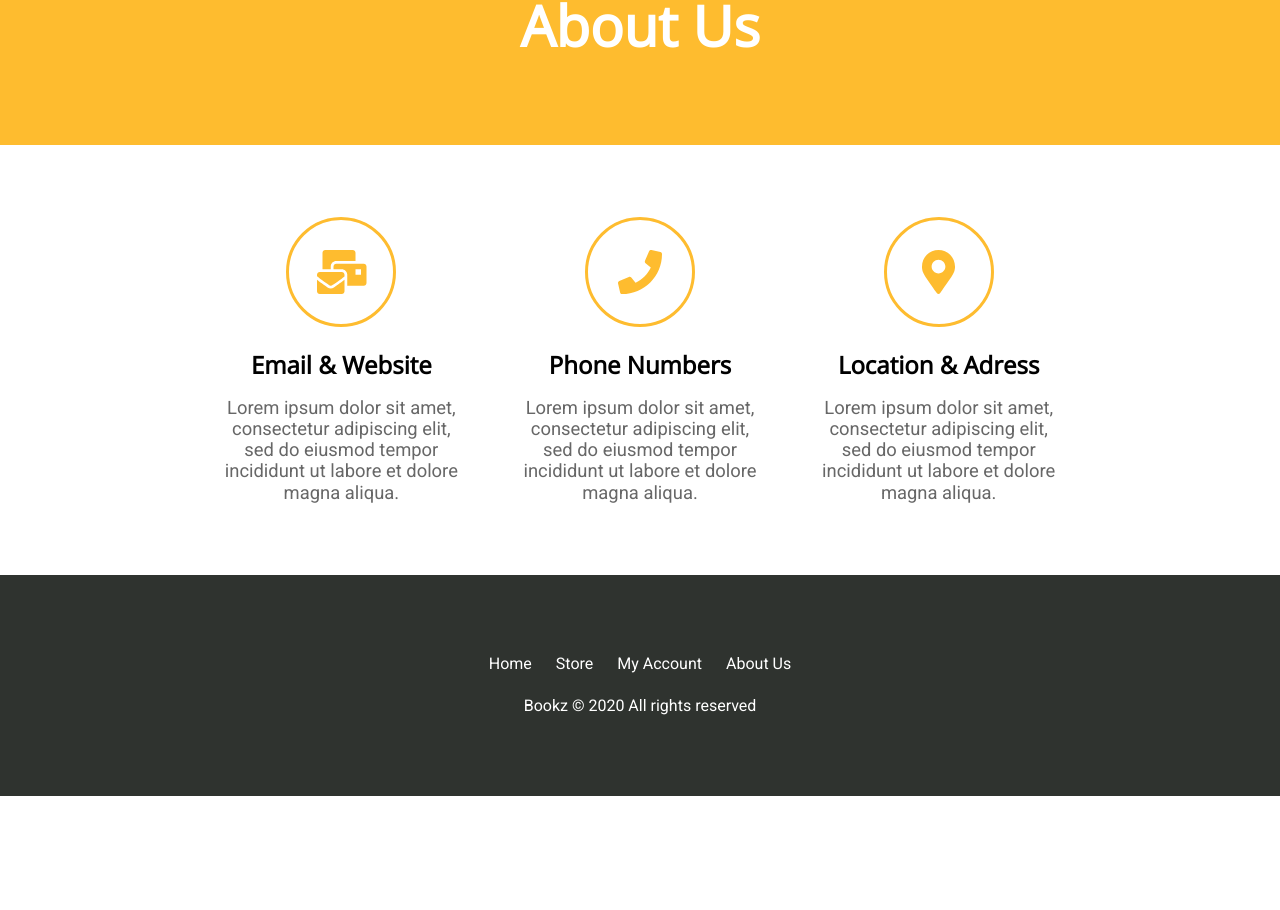
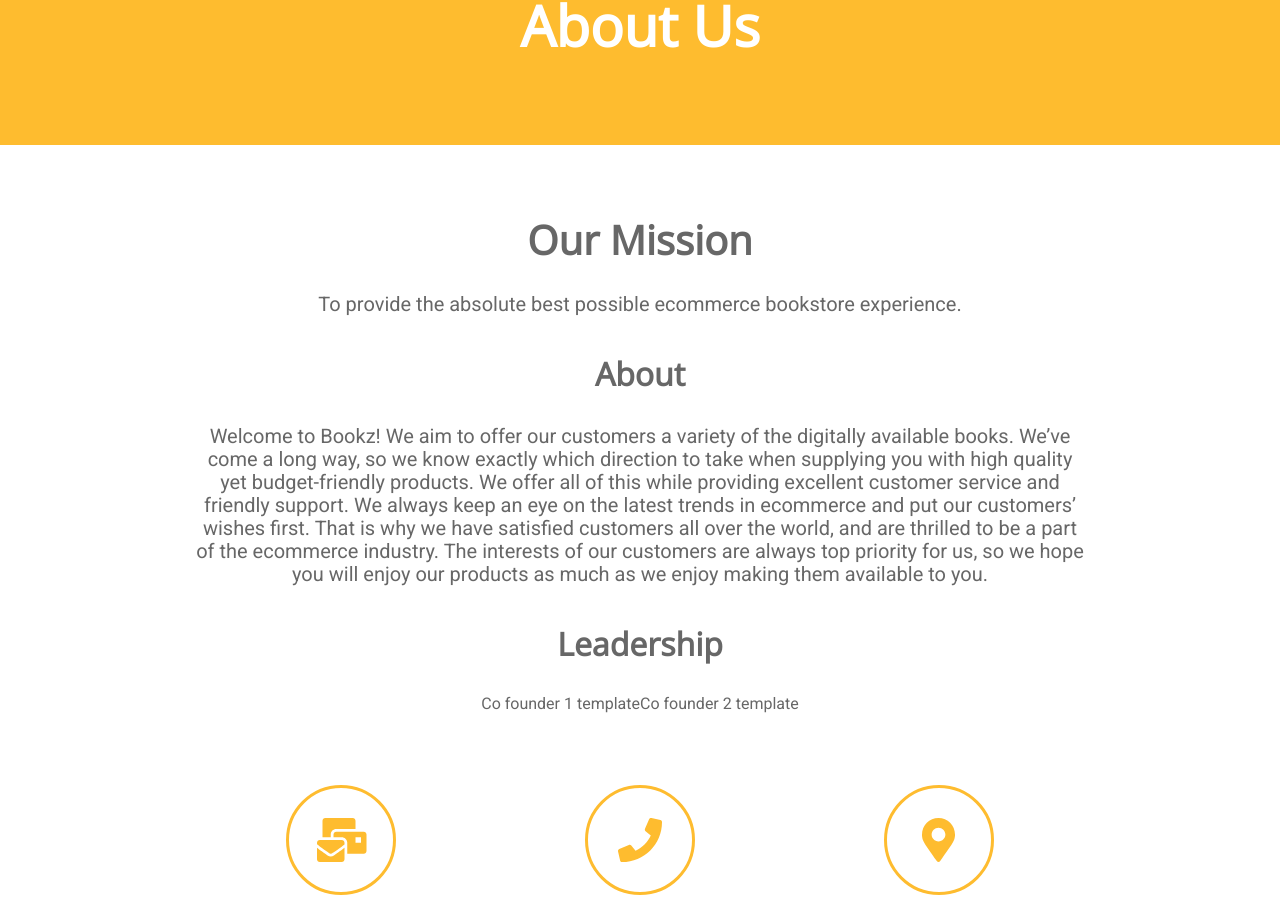
Before and after one commit to Urs97/ecommerce-bookstore-app, a React (Create React App) app: page /about in a window 1280 px wide. Shown: the part 287-1197 px from the top of the page. Before the commit the page ends 1083 px from the top, so only its background shows below. Built offline with nearby package versions, Linux system fonts and the light colour scheme.

Commit message:
started adding content to about us page

```diff
--- a/src/components/AboutUs/AboutUs.js
+++ b/src/components/AboutUs/AboutUs.js
@@ -31,6 +31,17 @@
     return (
         <main>
             <PageHeader title="About Us" color="yellow"/>
+            <section className="about-us-main">
+                <h1 className="title">Our Mission</h1>
+                <p>To provide the absolute best possible ecommerce bookstore experience.</p>
+                <h2 className="title">About</h2>
+                <p>Welcome to Bookz! We aim to offer our customers a variety of the digitally available books. We’ve come a long way, so we know exactly which direction to take when supplying you with high quality yet budget-friendly products. We offer all of this while providing excellent customer service and friendly support. We always keep an eye on the latest trends in ecommerce and put our customers’ wishes first. That is why we have satisfied customers all over the world, and are thrilled to be a part of the ecommerce industry. The interests of our customers are always top priority for us, so we hope you will enjoy our products as much as we enjoy making them available to you.</p>
+                <h2 className="title">Leadership</h2>
+                <section className="leadership">
+                    <div>Co founder 1 template</div>
+                    <div>Co founder 2 template</div>
+                </section>
+            </section>
             <BulletPointContainer mode={"expanded"} icons={icons} titles={titles} texts={texts} color={"yellow"}/>
         </main>
     )
--- a/src/components/AboutUs/AboutUs.scss
+++ b/src/components/AboutUs/AboutUs.scss
@@ -1 +1,33 @@
 @import '../../styles/shared.scss';
+
+.about-us-main {
+    padding: $vertical-content-padding $horizontal-content-padding;
+    padding-bottom: 0;
+
+    h1 {
+        font-size: 2.5em;
+        margin: 0;
+        padding-bottom: 0.75em;
+    }
+
+    h2 {
+        font-size: 2em;
+        padding-bottom: 1em;
+    }
+
+    p {
+        font-size: 1.25em;
+        padding-bottom: 2em;
+    }
+
+    .leadership {
+        display: flex;
+        align-items: center;
+        justify-content: center;
+    }
+}
+
+.about-us-main > * {
+    text-align: center;
+    color: $text-color;
+}
```
